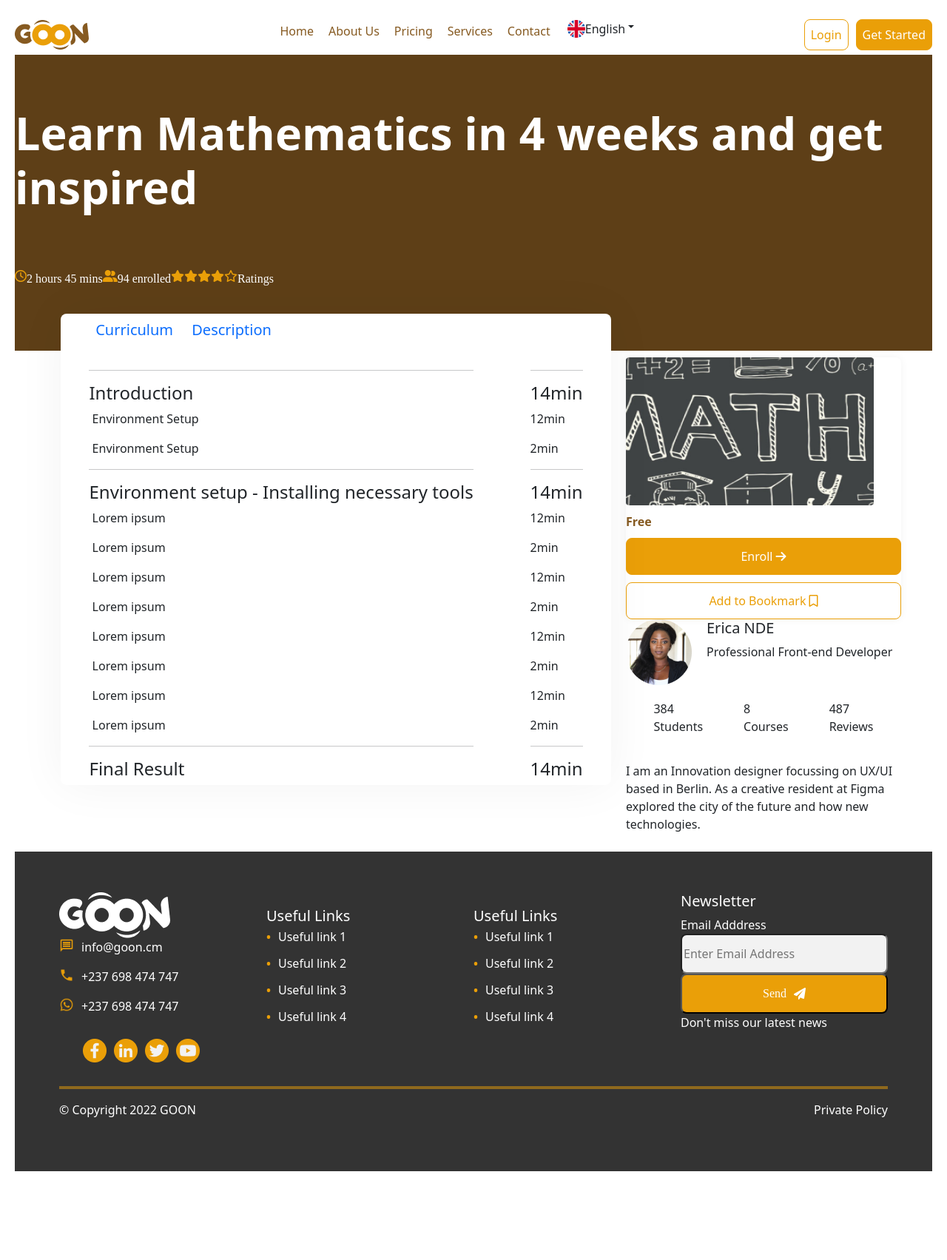
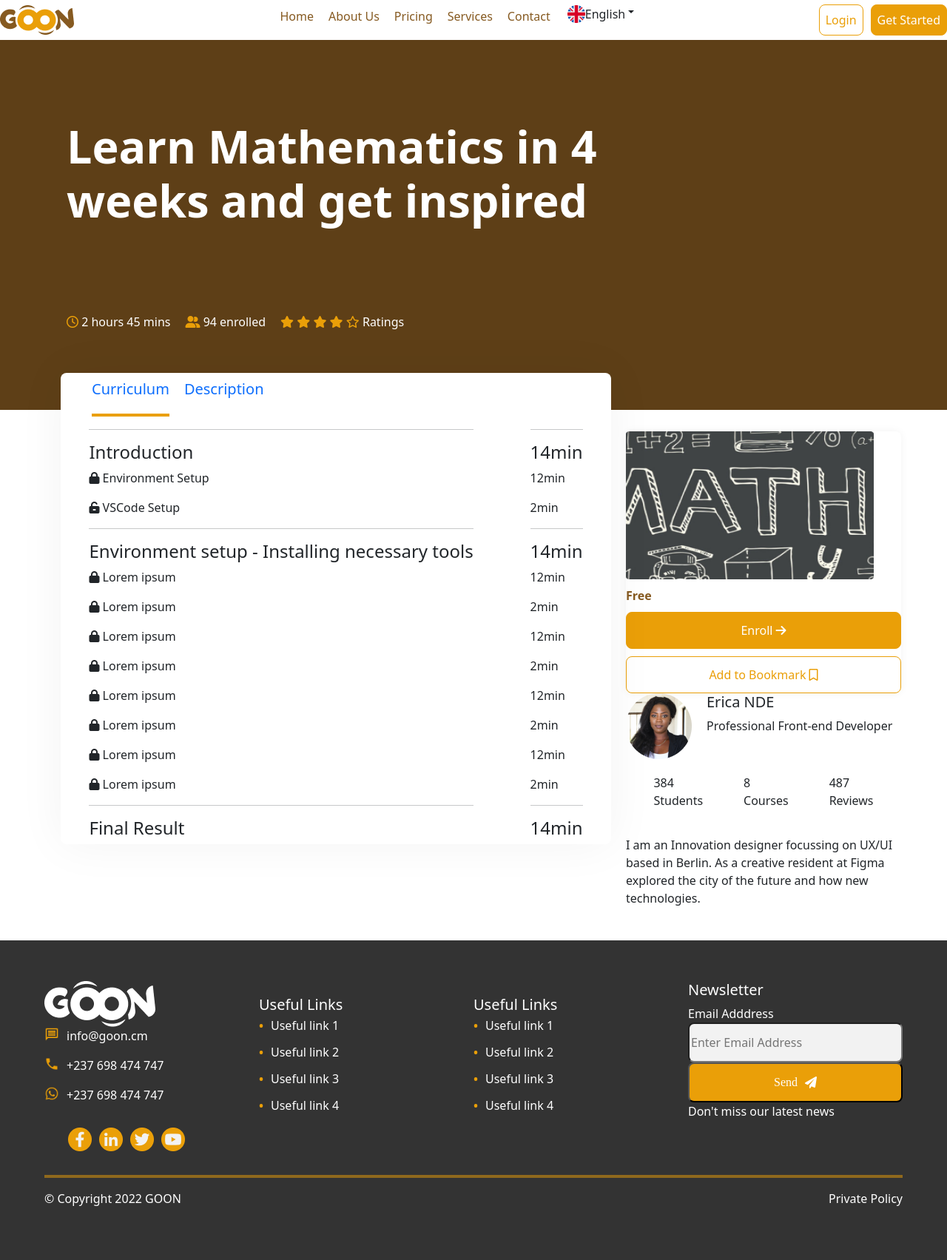
Before and after one commit to FonsahPageo/figma-design, a PHP site: the page made by course details.html in a window 1280 px wide. Shown: the whole page at 74% size. Before the commit the page ends 1583 px from the top, so only its background shows below. Run offline with PHP 8.4, Linux system fonts and the light colour scheme.

Commit message:
work update

```diff
--- a/course details.html
+++ b/course details.html
@@ -9,7 +9,7 @@
     <link rel="stylesheet" href="/styles/style.css">
     <link rel="stylesheet" href="/styles/course-details.css">
     <link rel="stylesheet" href="/bootstrap/css/bootstrap.min.css">
-    <link rel="stylesheet" href="/fontawesome/css/all.min.css">
+    <link rel="stylesheet" href="/fontawesome/css/all.css">
     <script src="/script/javascript.js"></script>
 </head>
 
@@ -18,16 +18,19 @@
 
     <div class="course-details-1">
         <div>
-            <h3>Learn Mathematics in 4 weeks and get inspired</h3>
+            <h3>Learn Mathematics in 4<br> weeks and get inspired</h3>
         </div>
         <div class="course-info">
-            <i class="fa-regular fa-clock"></i>
-            <p> 2 hours 45 mins </p>
-            <i class="fa-solid fa-user-group"></i>
-            <p> 94 enrolled </p>
-            <i class="fa-solid fa-star"></i> <i class="fa-solid fa-star"></i> <i class="fa-solid fa-star"></i> <i
-                class="fa-solid fa-star"></i> <i class="fa-regular fa-star"></i>
-            <p> Ratings</p>
+            <div>
+                <i class="fa-regular fa-clock"></i> 2 hours 45 mins
+            </div>
+            <div>
+                <i class="fa-solid fa-user-group"></i> 94 enrolled
+            </div>
+            <div>
+                <i class="fa-solid fa-star"></i> <i class="fa-solid fa-star"></i> <i class="fa-solid fa-star"></i> <i
+                    class="fa-solid fa-star"></i> <i class="fa-regular fa-star"></i> Ratings
+            </div>
         </div>
     </div>
 
@@ -35,26 +38,26 @@
         <div class="div-1">
             <nav class="div-1-nav">
                 <ul>
-                    <li><a href=""><i class="fa-solid fa-lock-keyhole"></i> Curriculum</a></li>
-                    <li><a href=""><i class="fa-solid fa-lock-keyhole"></i> Description</a></li>
+                    <li><a href="" class="active"> Curriculum </a></li>
+                    <li><a href=""> Description</a></li>
                 </ul>
             </nav>
             <div class="part-1">
                 <div>
                     <hr>
                     <h4>Introduction</h4>
-                    <p><i class="fa-solid fa-lock-keyhole"></i> Environment Setup</p>
-                    <p><i class="fa-solid fa-lock-keyhole"></i> Environment Setup</p>
+                    <p><i class="fa-solid fa-lock"></i> Environment Setup</p>
+                    <p><i class="fa-solid fa-unlock-keyhole"></i> VSCode Setup</p>
                     <hr>
                     <h4>Environment setup - Installing necessary tools</h4>
-                    <p><i class="fa-solid fa-lock-keyhole"></i> Lorem ipsum</p>
-                    <p><i class="fa-solid fa-lock-keyhole"></i> Lorem ipsum</p>
-                    <p><i class="fa-solid fa-lock-keyhole"></i> Lorem ipsum</p>
-                    <p><i class="fa-solid fa-lock-keyhole"></i> Lorem ipsum</p>
-                    <p><i class="fa-solid fa-lock-keyhole"></i> Lorem ipsum</p>
-                    <p><i class="fa-solid fa-lock-keyhole"></i> Lorem ipsum</p>
-                    <p><i class="fa-solid fa-lock-keyhole"></i> Lorem ipsum</p>
-                    <p><i class="fa-solid fa-lock-keyhole"></i> Lorem ipsum</p>
+                    <p><i class="fa-solid fa-lock"></i> Lorem ipsum</p>
+                    <p><i class="fa-solid fa-lock"></i> Lorem ipsum</p>
+                    <p><i class="fa-solid fa-lock"></i> Lorem ipsum</p>
+                    <p><i class="fa-solid fa-lock"></i> Lorem ipsum</p>
+                    <p><i class="fa-solid fa-lock"></i> Lorem ipsum</p>
+                    <p><i class="fa-solid fa-lock"></i> Lorem ipsum</p>
+                    <p><i class="fa-solid fa-lock"></i> Lorem ipsum</p>
+                    <p><i class="fa-solid fa-lock"></i> Lorem ipsum</p>
                     <hr>
                     <h4>Final Result</h4>
                 </div>
@@ -92,7 +95,7 @@
                 </button>
 
             </div>
-            <div >
+            <div>
                 <div class="erica">
                     <div><img src="/images/Ellipse 11.png" alt=""></div>
                     <div>
--- a/styles/course-details.css
+++ b/styles/course-details.css
@@ -1,9 +1,5 @@
-body {
-    padding: 20px;
-}
-
 .course-details-1 {
-    height: 400px;
+    height: 500px;
     background-color: #5E3F17;
     display: flex;
     /* align-items: flex-start; */
@@ -11,6 +7,8 @@ body {
     justify-content: space-evenly;
     /* text-align: center; */
     /* align-items: center; */
+    padding-left: 90px;
+    padding-right: 60px
 }
 
 .course-details-1 h3 {
@@ -23,7 +21,7 @@ body {
     font-weight: 400;
     font-size: 16px;
     color: white;
-    font-family: 'Manrope';
+    /* font-family: 'Manrope'; */
     font-style: normal;
 }
 
@@ -33,6 +31,11 @@ body {
     /* justify-content: space-around; */
     font-size: 16px;
     font-weight: 400;
+    color: #fff;
+    gap: 20px;
+}
+
+.course-info .fa-regular, .course-info .fa-solid{
     color: #EA9F08;
 }
 
@@ -41,6 +44,7 @@ body {
     flex-direction: row;
     align-items: center;
     justify-content: center;
+    padding: 20px;
 }
 
 .div-1 {
@@ -49,11 +53,16 @@ body {
     box-shadow: 0px 0px 64px rgba(0, 0, 0, 0.05);
     border-radius: 8px;
     margin: 20px;
-    transform: translateY(-70px);
+    transform: translateY(-90px);
 }
 
 .div-2 {
     width: 30%;
+}
+
+.active{
+    padding-bottom: 20px;
+    border-bottom: 4px solid #EA9F08;
 }
 
 .div-1-nav ul{
@@ -67,6 +76,8 @@ body {
 .div-1-nav li {
     float: left;
     padding: 10px;
+    color: #EA9F08;
+
 }
 
 .part-1 {
```
